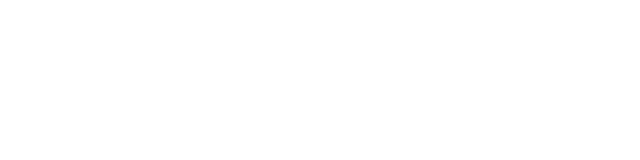
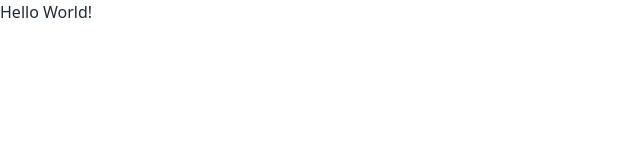
Before and after one commit to t-hirata74/vue-fastapi-front, a Vue app in the folder app/node/tutorial/: page / in a window 1280 px wide. Shown: the top 160 px of the page, without its empty margins (0-640 px from the left). Built offline with nearby package versions, Linux system fonts and the light colour scheme.

Commit message:
style.cssの削除

```diff
--- a/app/node/tutorial/src/App.vue
+++ b/app/node/tutorial/src/App.vue
@@ -2,4 +2,5 @@
 </script>
 
 <template>
+ <p>Hello World!</p>
 </template>
--- a/app/node/tutorial/src/main.ts
+++ b/app/node/tutorial/src/main.ts
@@ -1,5 +1,4 @@
 import { createApp } from 'vue'
-import './style.css'
 import App from './App.vue'
 import './index.css'
 
--- a/app/node/tutorial/src/style.css
+++ /dev/null
@@ -1,80 +0,0 @@
-:root {
-  font-family: Inter, system-ui, Avenir, Helvetica, Arial, sans-serif;
-  line-height: 1.5;
-  font-weight: 400;
-
-  color-scheme: light dark;
-  color: rgba(255, 255, 255, 0.87);
-  background-color: #242424;
-
-  font-synthesis: none;
-  text-rendering: optimizeLegibility;
-  -webkit-font-smoothing: antialiased;
-  -moz-osx-font-smoothing: grayscale;
-  -webkit-text-size-adjust: 100%;
-}
-
-a {
-  font-weight: 500;
-  color: #646cff;
-  text-decoration: inherit;
-}
-a:hover {
-  color: #535bf2;
-}
-
-body {
-  margin: 0;
-  display: flex;
-  place-items: center;
-  min-width: 320px;
-  min-height: 100vh;
-}
-
-h1 {
-  font-size: 3.2em;
-  line-height: 1.1;
-}
-
-button {
-  border-radius: 8px;
-  border: 1px solid transparent;
-  padding: 0.6em 1.2em;
-  font-size: 1em;
-  font-weight: 500;
-  font-family: inherit;
-  background-color: #1a1a1a;
-  cursor: pointer;
-  transition: border-color 0.25s;
-}
-button:hover {
-  border-color: #646cff;
-}
-button:focus,
-button:focus-visible {
-  outline: 4px auto -webkit-focus-ring-color;
-}
-
-.card {
-  padding: 2em;
-}
-
-#app {
-  max-width: 1280px;
-  margin: 0 auto;
-  padding: 2rem;
-  text-align: center;
-}
-
-@media (prefers-color-scheme: light) {
-  :root {
-    color: #213547;
-    background-color: #ffffff;
-  }
-  a:hover {
-    color: #747bff;
-  }
-  button {
-    background-color: #f9f9f9;
-  }
-}
```
